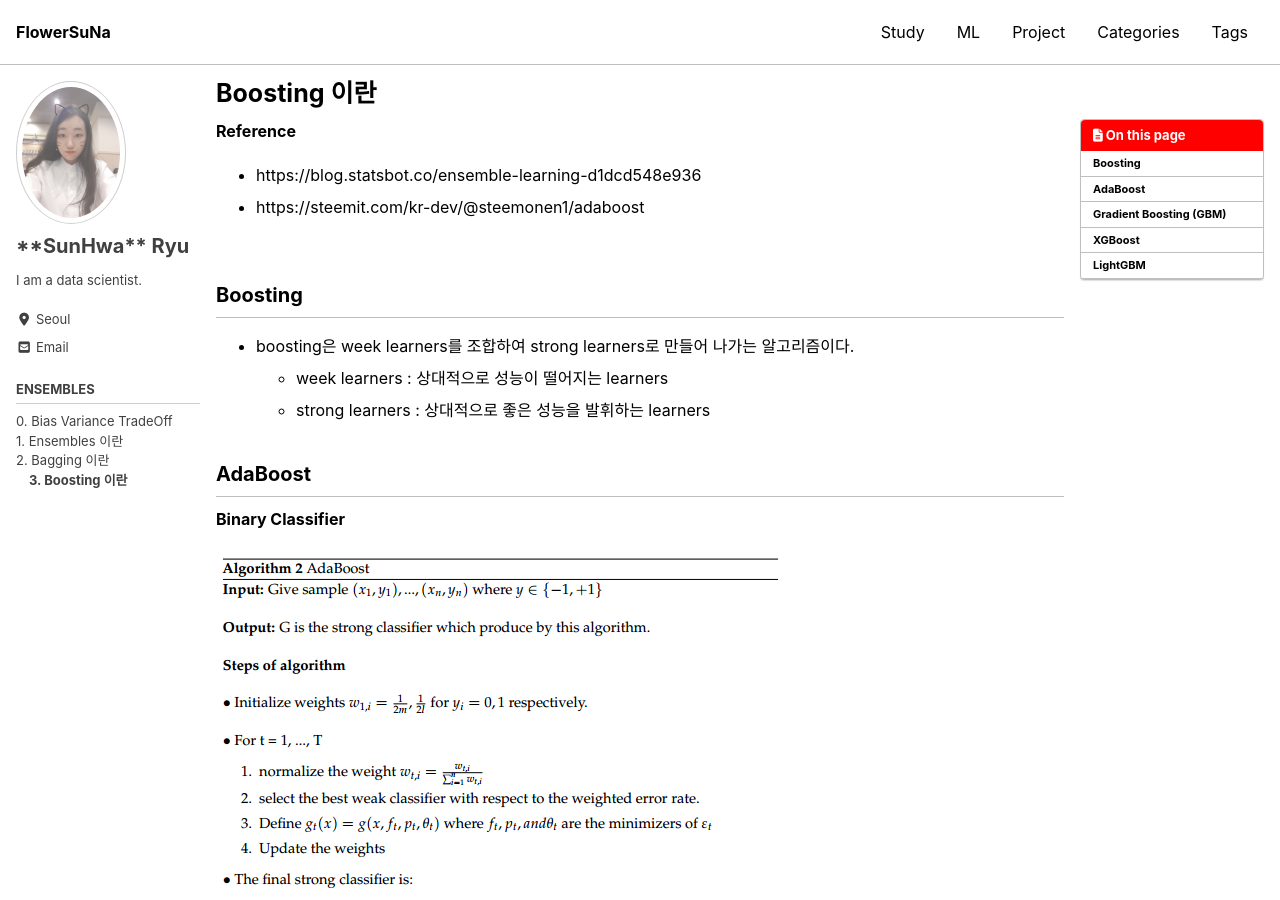
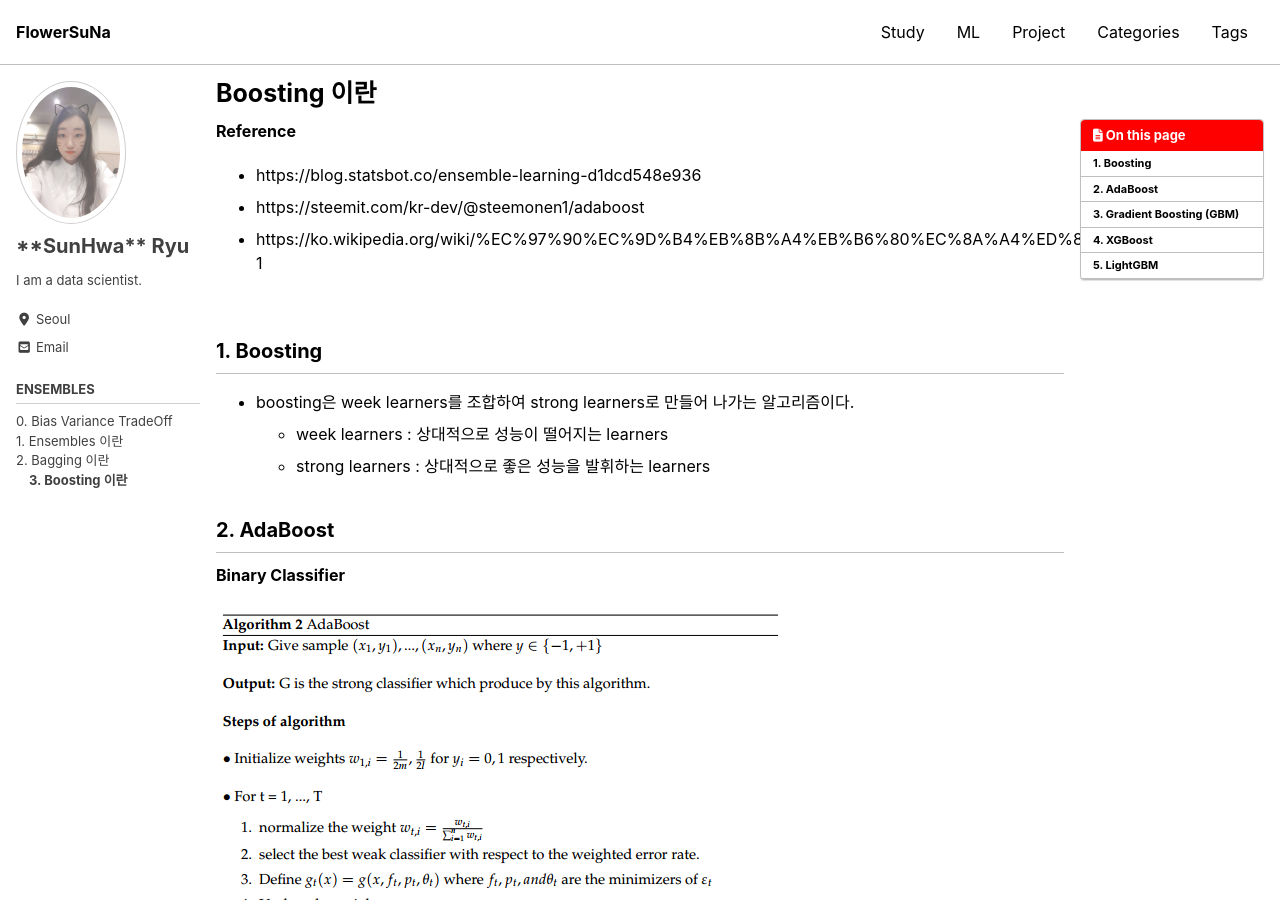
Before and after one commit to MinPinSunHwa/suna.github.io, a Jekyll site: the page built from _study/ensembles/3_boosting.md, in a window 1280 px wide and 900 px high. Built offline with Jekyll 4.4.1, drawn with Linux system fonts in a browser that asks for light colours; cached includes are drawn as plain includes; nearby versions of some CDN libraries; formulas are drawn with MathJax 3; some of the changed text lies outside the part shown.

Commit message:
Update 3_boosting.md

```diff
--- a/_study/ensembles/3_boosting.md
+++ b/_study/ensembles/3_boosting.md
@@ -10,16 +10,17 @@ toc: true
 
 - https://blog.statsbot.co/ensemble-learning-d1dcd548e936
 - https://steemit.com/kr-dev/@steemonen1/adaboost
+- https://ko.wikipedia.org/wiki/%EC%97%90%EC%9D%B4%EB%8B%A4%EB%B6%80%EC%8A%A4%ED%8A%B8#cite_ref-1
 <br><br>
 
-## Boosting
+## 1. Boosting
 
 - boosting은 week learners를 조합하여 strong learners로 만들어 나가는 알고리즘이다.
   - week learners : 상대적으로 성능이 떨어지는 learners
   - strong learners : 상대적으로 좋은 성능을 발휘하는 learners
 
 
-## AdaBoost
+## 2. AdaBoost
 
 **Binary Classifier**
 
@@ -79,8 +80,8 @@ toc: true
   \end{cases} $$
 <br><br>
 
-## Gradient Boosting (GBM)
+## 3. Gradient Boosting (GBM)
 
-## XGBoost
+## 4. XGBoost
 
-## LightGBM
+## 5. LightGBM
```
